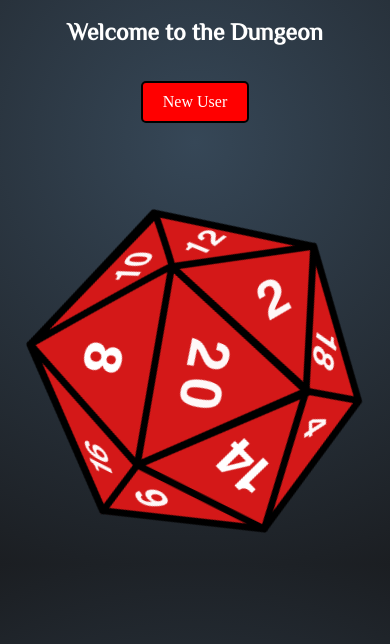
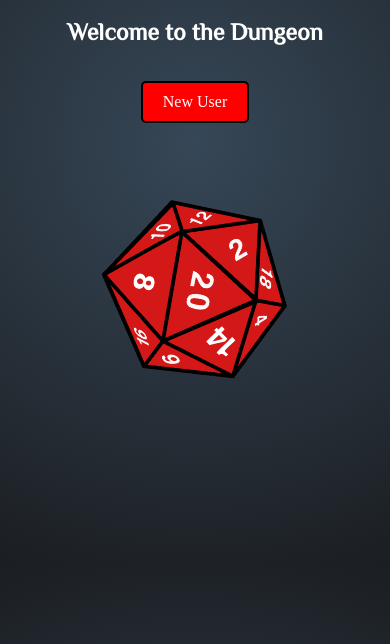
Before and after one commit to cngrubham/Character-Forge, a Django app: page / in a window 390 px wide; the page is wider, and only the part inside the window is pictured. Shown: the part 280-924 px from the top of that part. Run offline with Django 4.2, Linux system fonts and the light colour scheme; some libraries are stand-ins or nearby versions.

Commit message:
responsive homepage dice

```diff
--- a/main_app/static/css/char_detail.css
+++ b/main_app/static/css/char_detail.css
@@ -2,7 +2,7 @@
     background-image: url('/static/images/tavern2.jpg');
     background-size: cover;
     background-repeat: no-repeat;
-    padding: 60px auto;
+    padding-top: 70px;
     display: flex;
     flex-direction: column;
     align-items: center;
--- a/main_app/static/css/home.css
+++ b/main_app/static/css/home.css
@@ -41,6 +41,10 @@
     border-radius: 5px;
 }
 
+.small-d20 {
+    width: 300px;
+}
+
 @media screen and (max-width: 800px) {
     .page-title {
         font-size: 3rem;
@@ -49,4 +53,8 @@
     .page-container h3 {
         font-size: 1.5rem;
     }
+
+    .small-d20 {
+        width: 200px;
+    }
 }
--- a/main_app/templates/home.html
+++ b/main_app/templates/home.html
@@ -11,7 +11,7 @@
         <li><a class="btn waves-effect waves-light red accent-4" href="{% url 'create_user' %}">New User</a></li>
     </ul>
     <div>
-        <img class="rotate-center" src="{% static 'images/d20.png' %}">
+        <img class="rotate-center small-d20" src="{% static 'images/d20.png' %}">
     </div>
 </div>
 
```
